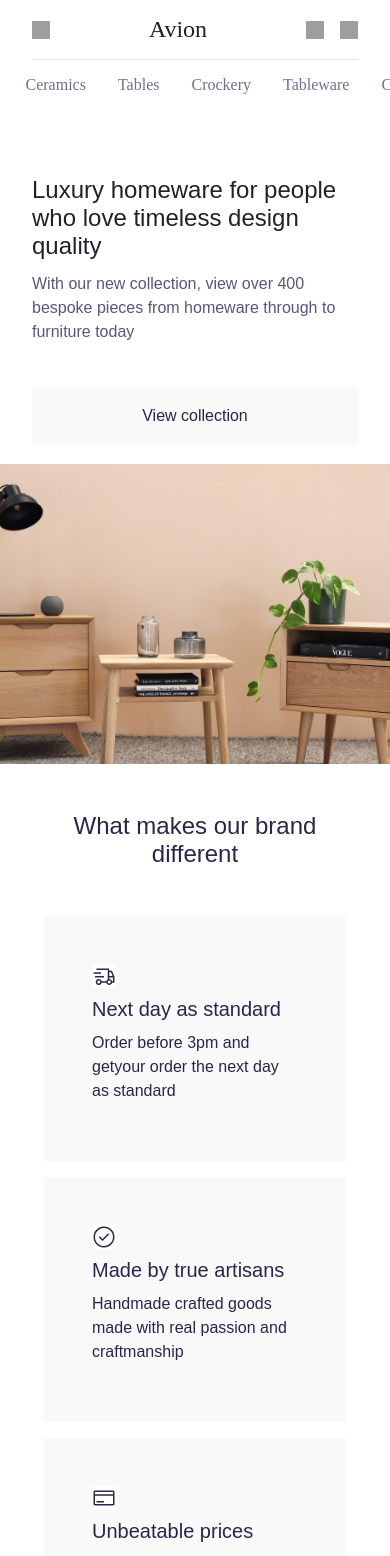
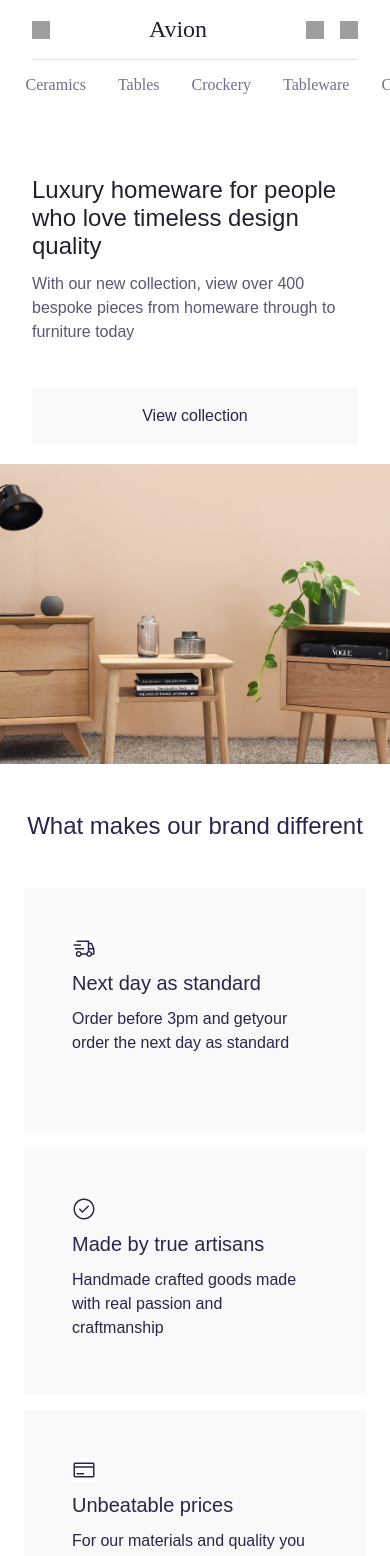
Before and after one commit to mayconndouglass/ecommerce-website-react, a React (Vite) app: page / in a window 390 px wide. Shown: the top 1556 px of the page. Built offline with nearby package versions, Linux system fonts and the light colour scheme; grey boxes are pictures that could not be loaded.

Commit message:
feat: features responsive

```diff
--- a/src/components/Features/CardFeature/styles.ts
+++ b/src/components/Features/CardFeature/styles.ts
@@ -3,13 +3,12 @@ import styled from 'styled-components'
 export const Container = styled.div`
     display: flex;
     flex-direction: column;
-    gap: 10px;
-
-    max-width: 305px;
+    gap: .75rem;
+    width: 100%;
     height: 245px;
     padding: 3rem;
-    background-color: ${props => props.theme['light-gray']};
-    color: ${props => props.theme['dark-primary']};
+    background-color: ${(props) => props.theme['light-gray']};
+    color: ${(props) => props.theme['dark-primary']};
 
     img {
         width: 1.5rem;
@@ -17,13 +16,13 @@ export const Container = styled.div`
     }
 
     h3 {
-        font-family: 'Clash Display', sans-serif;
+        font-family: "Clash Display", sans-serif;
         font-size: 1.25rem;
         font-weight: 400;
     }
 
     p {
-        font-family: 'Satochi', sans-serif;
+        font-family: "Satochi", sans-serif;
         font-size: 1rem;
         line-height: 1.5;
     }
--- a/src/components/Features/styles.ts
+++ b/src/components/Features/styles.ts
@@ -3,7 +3,8 @@ import styled from 'styled-components'
 export const Container = styled.section`
     max-width: 1440px;
     margin: 0 auto;
-    padding: 3rem 2.75rem;
+    padding-block: 3rem 6rem;
+    padding-inline: 1.5rem;
 
     h2 {
         font-family: "Clash Display", sans-serif;
@@ -16,7 +17,7 @@ export const Container = styled.section`
     .cards-container {
         display: grid;
         justify-items: center;
-        grid-template-columns: repeat(auto-fit, minmax(250px, 1fr));
+        grid-template-columns: repeat(auto-fit, minmax(290px, 1fr));
         gap: 1rem;
         margin-top: 3rem;
     }
```
